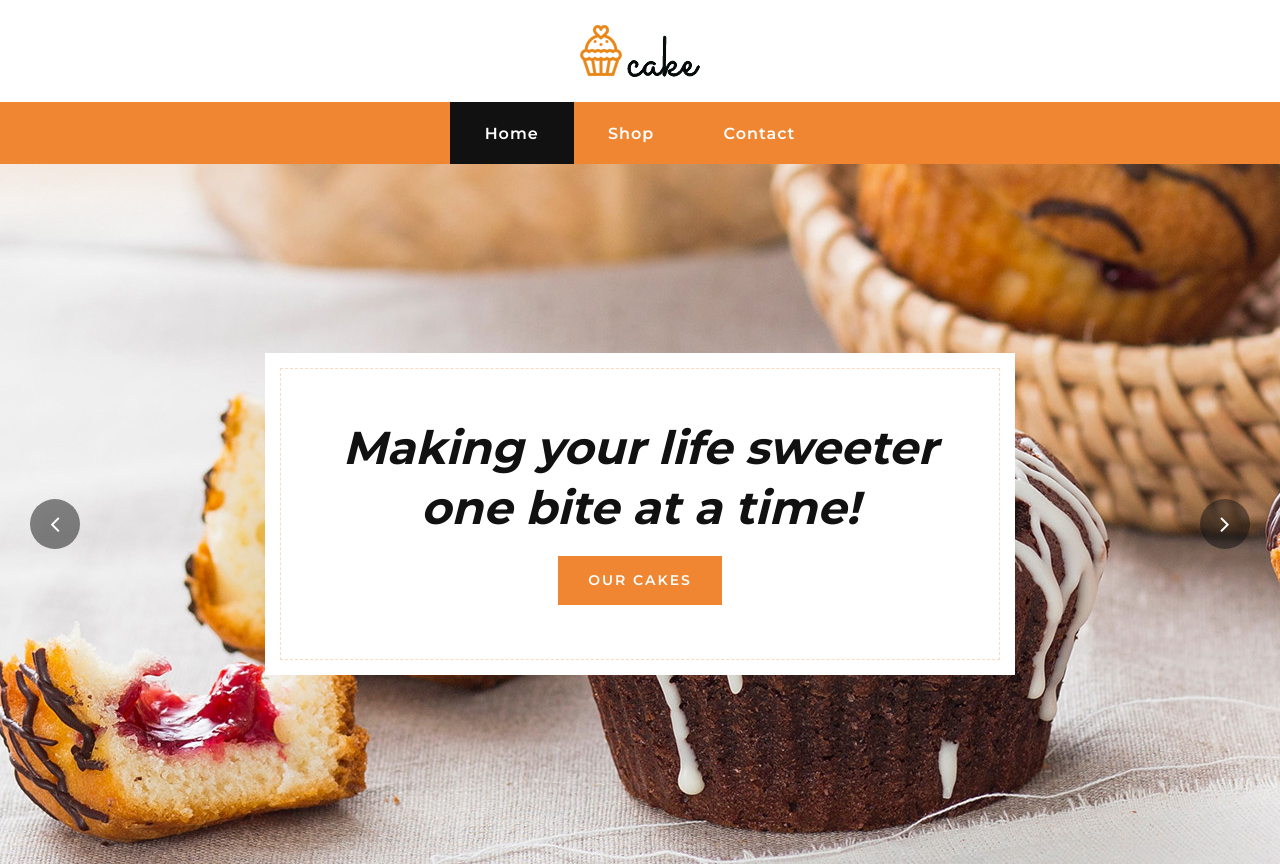
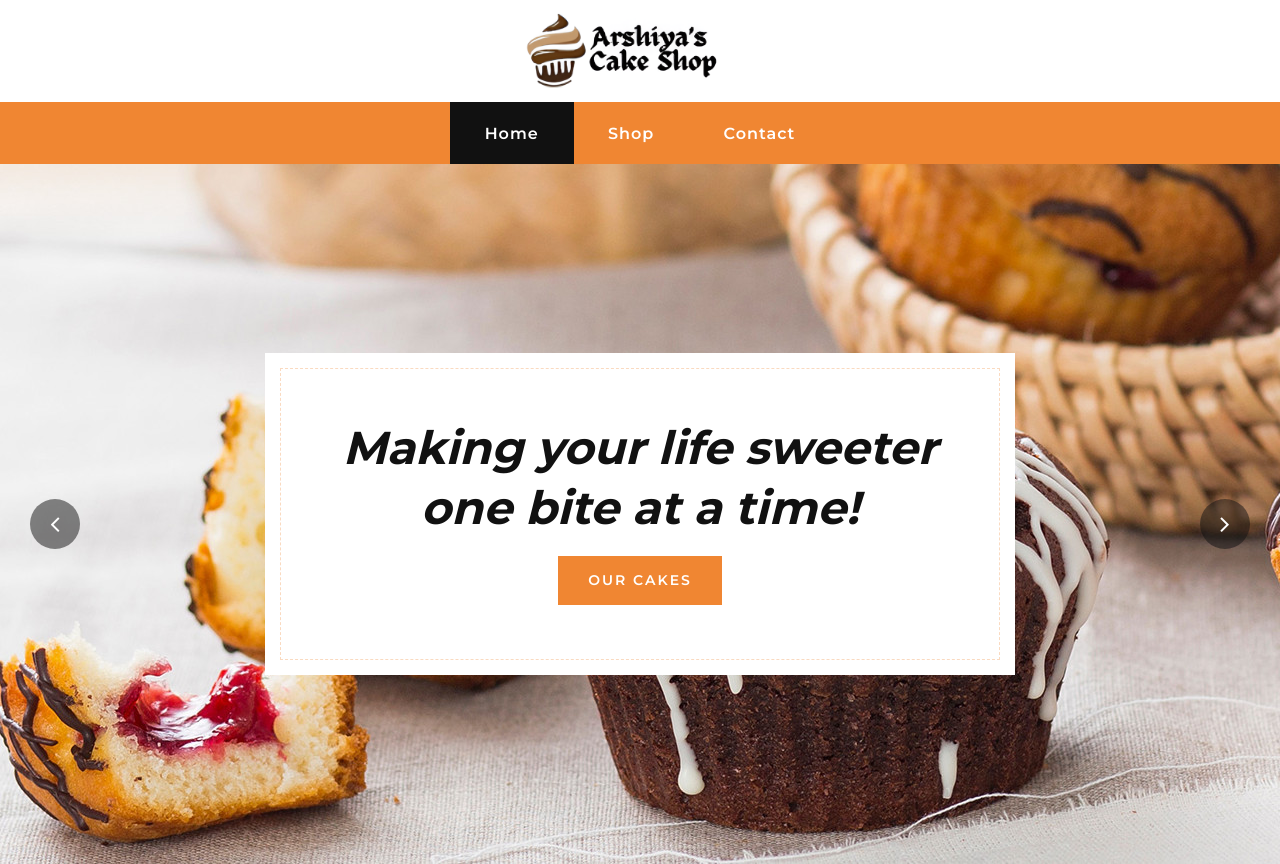
Before and after one commit to AmaanDakhway/cakeshop, a plain HTML site: page index.html in a window 1280 px wide. Shown: the top 864 px of the page. Drawn offline with nearby package versions, Linux system fonts and the light colour scheme.

Commit message:
New Logo Design Added, Add to cart added, Note: Need to add pop up to prod-details

```diff
--- a/css/style.css
+++ b/css/style.css
@@ -385,8 +385,8 @@ ol {
 
 .header__logo {
   position: absolute;
-  left: 50%;
-  top: 25px;
+  left: 45%;
+  top: 10px;
   margin-left: -60px;
 }
 .header__logo a {
--- a/index.html
+++ b/index.html
@@ -50,7 +50,7 @@
             </div>
         </div> -->
         <div class="offcanvas__logo">
-            <a href="./index.html"><img src="img/logo.png" alt=""></a>
+            <a href="./index.html"><img src="img/logo-1.png" alt=""></a>
         </div>
         <div id="mobile-menu-wrap"></div>
         <!-- <div class="offcanvas__option">
@@ -99,7 +99,7 @@
                                 </ul>
                             </div> -->
                             <div class="header__logo">
-                                <a href="./index.html"><img src="img/logo.png" alt=""></a>
+                                <a href="./index.html"><img src="img/logo-1.png" alt="" width="200rem"></a>
                             </div>
                             <!-- <div class="header__top__right">
                                 <div class="header__top__right__links">
```
Also changed, not shown: prod-details.html (+3 -3 lines), img/hero/hero-2.jpg, img/logo-1.png (added).
